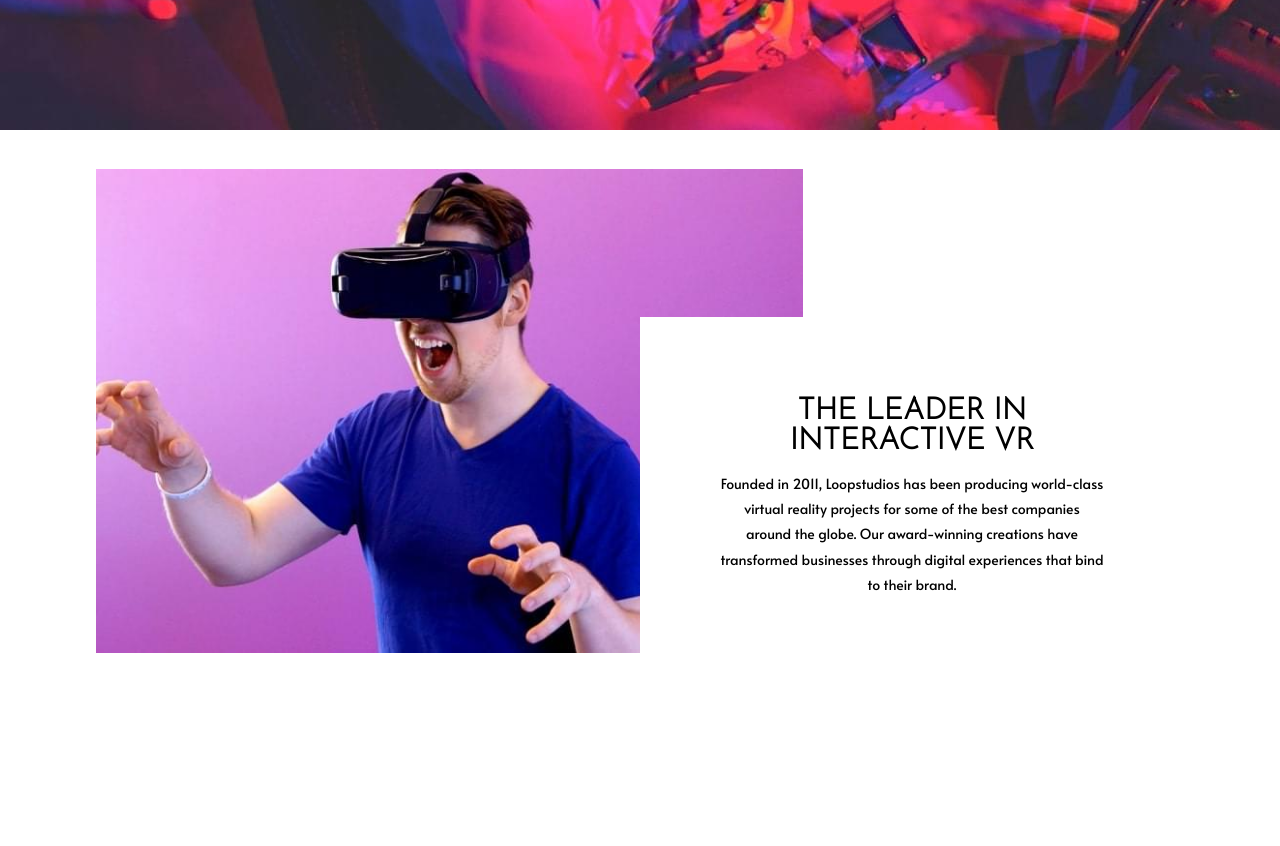
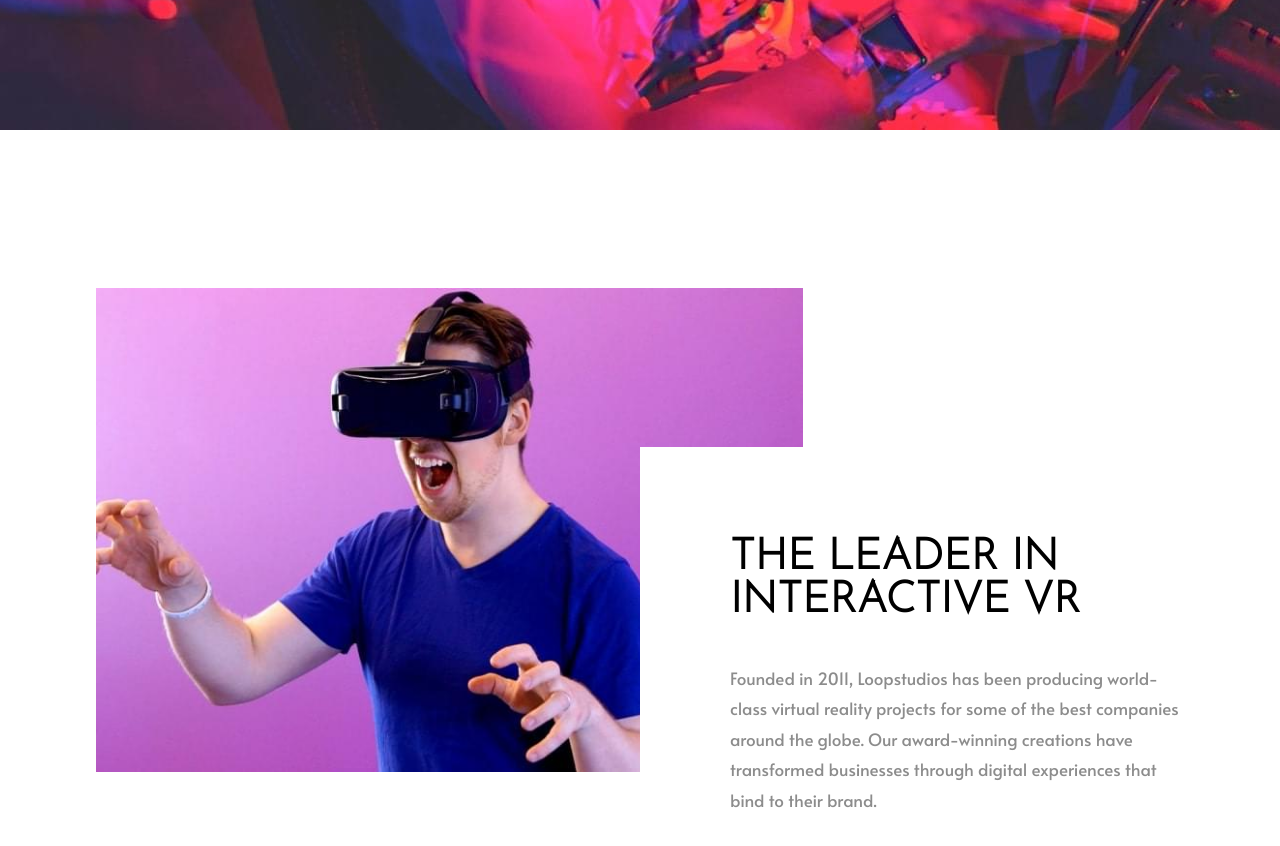
Before and after one commit to Dario2303/loopstudios, a website: page index.html in a window 1280 px wide. Shown: the part 520-1366 px from the top of the page. Before the commit the page ends 1211 px from the top, so only its background shows below. Drawn offline with Linux system fonts and the light colour scheme.

Commit message:
completed the first section in the main

```diff
--- a/src/scss/main/_interactive.scss
+++ b/src/scss/main/_interactive.scss
@@ -4,16 +4,29 @@
 .interactive {
     background-image: url(../../../build/img/mobile-image-interactive.jpg);
     background-repeat: no-repeat;
-    background-position: 0 15%;
+    background-position: 0 10%;
     background-size: contain;
     display: grid;
     grid-template-rows: repeat(2, 1fr);
+    margin: 6rem 0;
+
+
+    @include m.mobile {
+    background-image: url(../../../build/img/desktop_image-interactive.jpg);
+    background-size: 65%;
+    grid-template-columns: repeat(2, 1fr);
+    grid-template-rows: repeat(3, 1fr);
+    background-position: left;
+    height: 50rem;
+    margin: 15rem 0;
+    }
 
     &__text {
         background-color: v.$white;
         grid-row: 2 / 3;
         padding: 2rem;
         text-align: center;
+
 
         h2 {
             margin: 0;
@@ -22,21 +35,24 @@
         p {
             font-size: 1.4rem;
             line-height: 1.8;
+            color: v.$dark_gray;
+            margin: 0;
         }
-    }
 
-
-    @include m.mobile {
-        background-image: url(../../../build/img/desktop_image-interactive.jpg);
-        background-size: 65%;
-        grid-template-columns: repeat(2, 1fr);
-        grid-template-rows: repeat(3, 1fr);
-        background-position: left;
-
-        &__text {
+        @include m.mobile {
             grid-column: 2 / 3;
             grid-row: 2 / 4;
-            padding: 8rem;
+            padding: 9rem 0 0 9rem;
+            text-align: left;
+
+            h2{
+                font-size: 4.3rem;
+                margin-bottom: 4rem;
+            }
+
+            p{
+                font-size: 1.7rem;
+            }
         }
     }
 }
```
Also changed, not shown: build/css/app.css, 1 other file.
